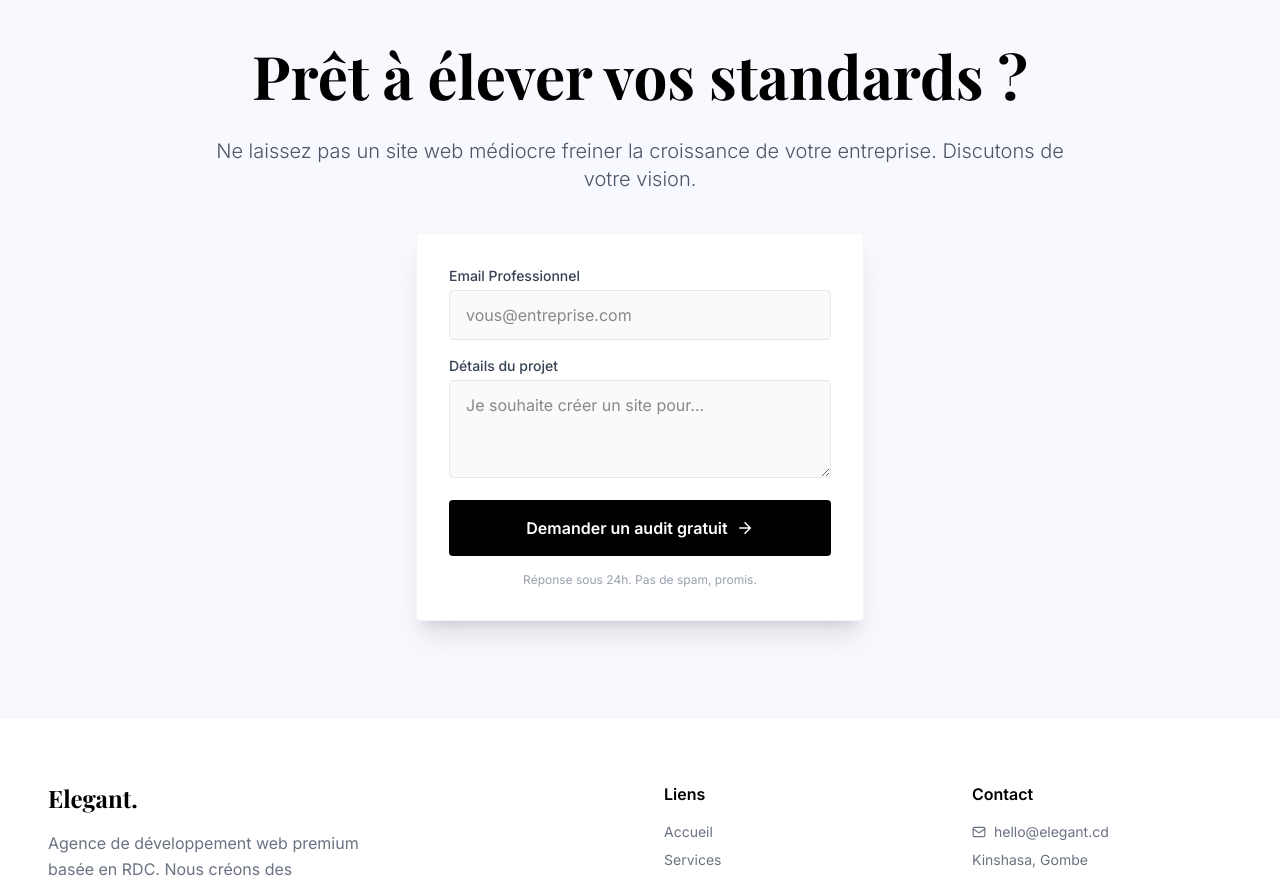
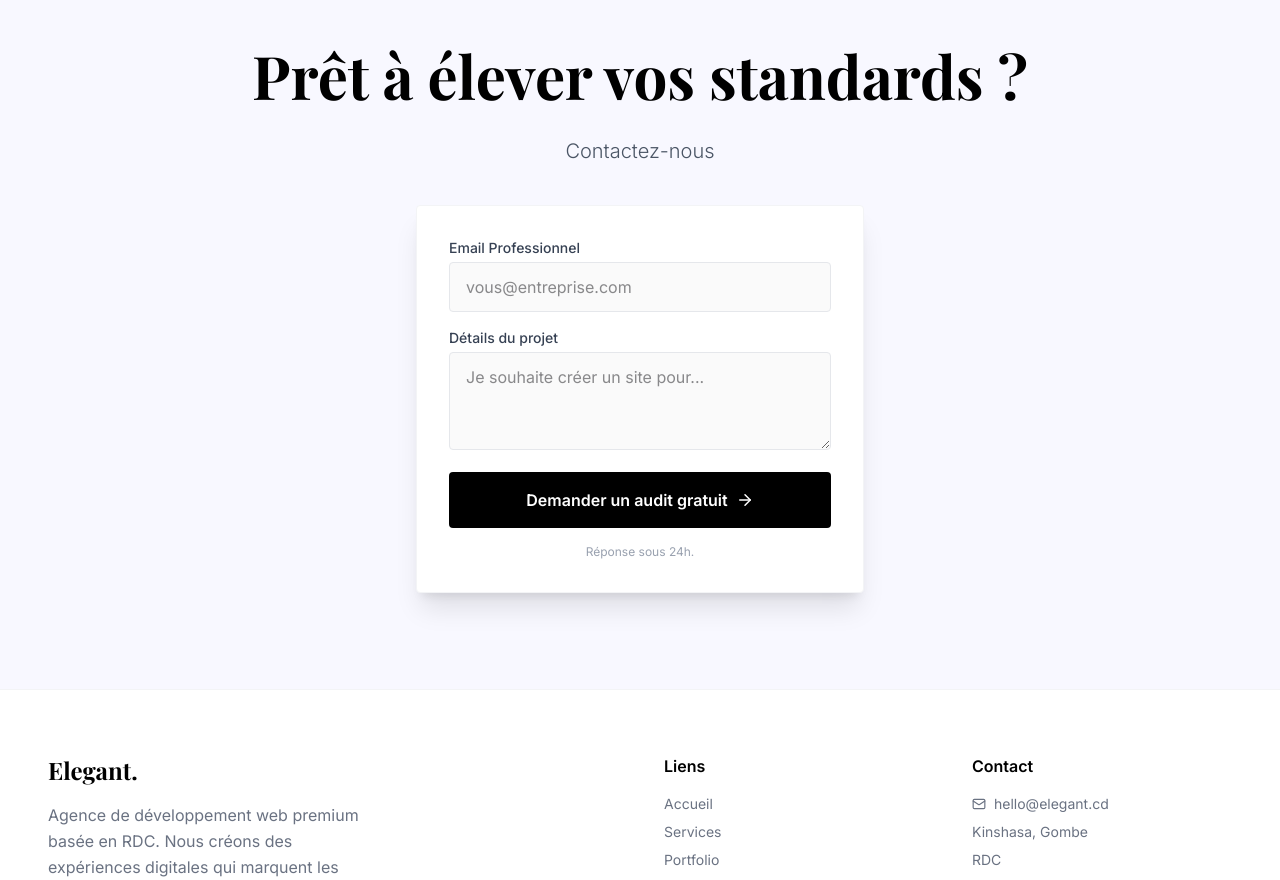
Before and after one commit to CoffeePuma55644/elegant-prod-landing-page, a React (Vite) app: page / in a window 1280 px wide. Shown: the part 4160-5040 px from the top of the page. Built offline with nearby package versions, Linux system fonts and the light colour scheme.

Commit message:
Modification du texte
Modification de la meta dans le index.html et de la phrase dans le CTA.jsx (Sujet a changement)

```diff
--- a/index.html
+++ b/index.html
@@ -7,7 +7,7 @@
         <title>Elegant | Agence Web Premium en RDC</title>
         <meta
             name="description"
-            content="Création de sites web haut de gamme à Kinshasa et en RDC. Transformez votre présence digitale avec Elegant."
+            content="Création de sites web haut de gamme à Kinshasa et en RDC. Transformez votre présence digitale avec Élégance !"
         />
     </head>
     <body>
--- a/src/components/CTA.jsx
+++ b/src/components/CTA.jsx
@@ -12,7 +12,7 @@ const CTA = () => {
           Prêt à élever vos standards ?
         </h2>
         <p className="text-xl text-gray-600 mb-10 font-light">
-          Ne laissez pas un site web médiocre freiner la croissance de votre entreprise. Discutons de votre vision.
+          Contactez-nous
         </p>
 
         <form className="max-w-md mx-auto space-y-4 text-left bg-white p-8 rounded-sm shadow-xl border border-gray-100">
@@ -42,7 +42,7 @@ const CTA = () => {
             <ArrowRight size={18} className="group-hover:translate-x-1 transition-transform" />
           </button>
           <p className="text-xs text-center text-gray-400 mt-4">
-            Réponse sous 24h. Pas de spam, promis.
+            Réponse sous 24h.
           </p>
         </form>
       </div>
```
